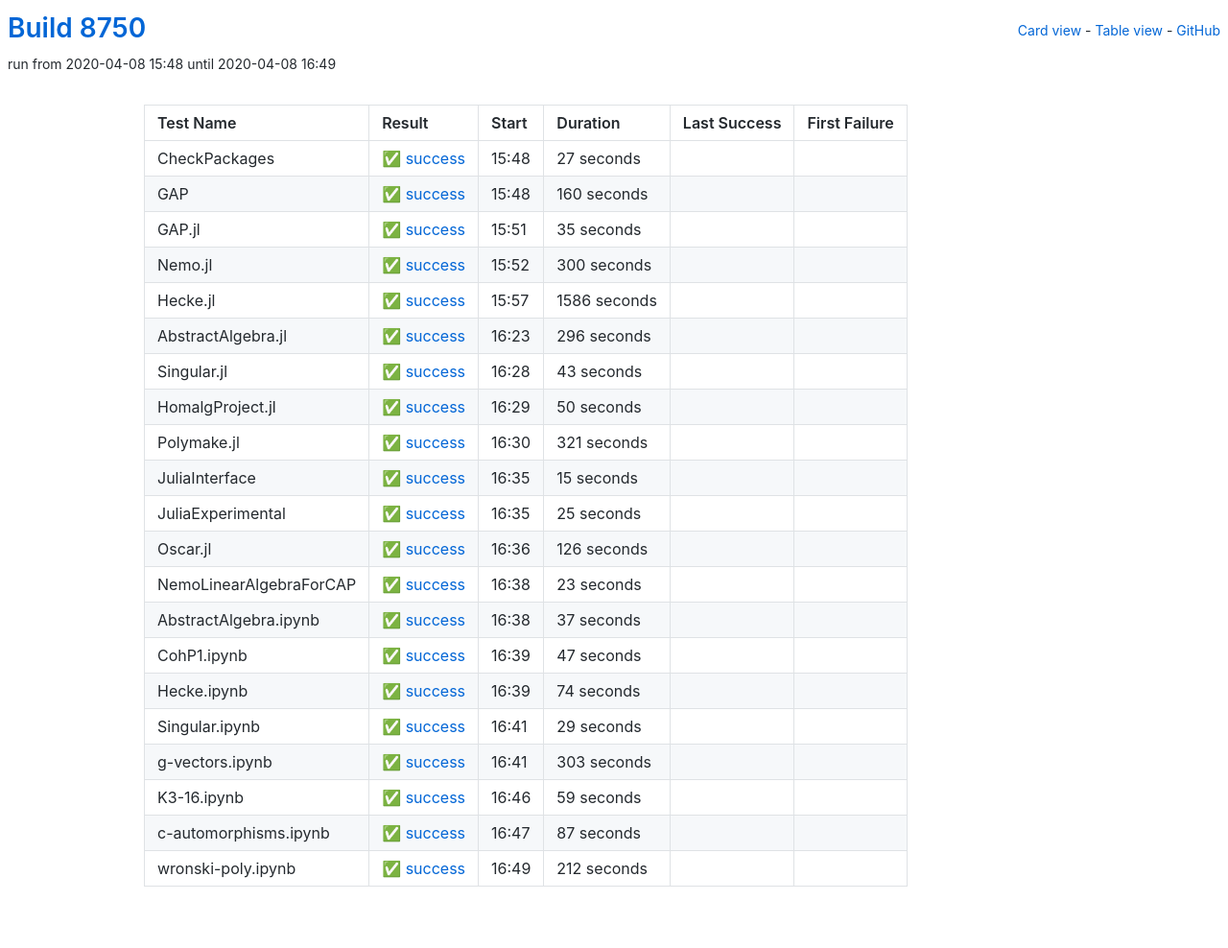
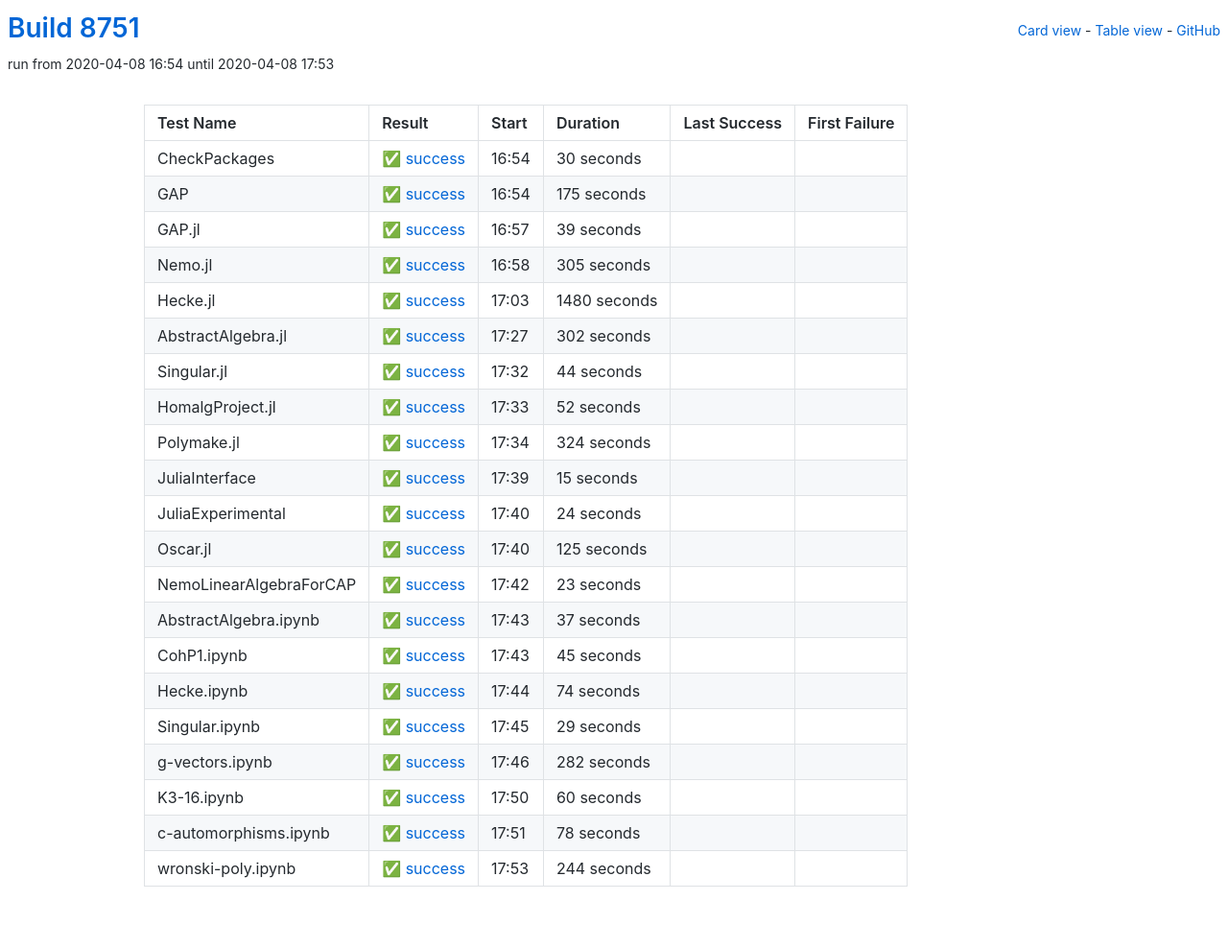
Before and after one commit to oscar-system/oscar-ci-status, a Jekyll site: the page built from table.html, in a window 1280 px wide. Shown: the whole page at 96% size. Built offline with Jekyll 4.4.1, drawn with Linux system fonts in a browser that asks for light colours.

Commit message:
Build 8751

```diff
--- a/_data/ci.yml
+++ b/_data/ci.yml
@@ -1,104 +1,104 @@
-build: 8750
-build_url: https://oscarci.mathematik.uni-kl.de/job/oscar/8750/
+build: 8751
+build_url: https://oscarci.mathematik.uni-kl.de/job/oscar/8751/
 job: oscar
 tests:
-- duration: 27
+- duration: 30
   exitcode: 0
   first_failure: false
   first_failure_url: null
   last_success: false
   last_success_url: null
-  log: https://oscarci.mathematik.uni-kl.de/job/oscar/8750/artifact/logs/build-8750/CheckPackages.log
+  log: https://oscarci.mathematik.uni-kl.de/job/oscar/8751/artifact/logs/build-8751/CheckPackages.log
   name: CheckPackages
-  start: 2020-04-08 15:48
+  start: 2020-04-08 16:54
   status: success
   success: true
-- duration: 160
+- duration: 175
   exitcode: 0
   first_failure: false
   first_failure_url: null
   last_success: false
   last_success_url: null
-  log: https://oscarci.mathematik.uni-kl.de/job/oscar/8750/artifact/logs/build-8750/GAP.log
+  log: https://oscarci.mathematik.uni-kl.de/job/oscar/8751/artifact/logs/build-8751/GAP.log
   name: GAP
-  start: 2020-04-08 15:48
+  start: 2020-04-08 16:54
   status: success
   success: true
-- duration: 35
+- duration: 39
   exitcode: 0
   first_failure: false
   first_failure_url: null
   last_success: false
   last_success_url: null
-  log: https://oscarci.mathematik.uni-kl.de/job/oscar/8750/artifact/logs/build-8750/GAP.jl.log
+  log: https://oscarci.mathematik.uni-kl.de/job/oscar/8751/artifact/logs/build-8751/GAP.jl.log
   name: GAP.jl
-  start: 2020-04-08 15:51
+  start: 2020-04-08 16:57
   status: success
   success: true
-- duration: 300
+- duration: 305
   exitcode: 0
   first_failure: false
   first_failure_url: null
   last_success: false
   last_success_url: null
-  log: https://oscarci.mathematik.uni-kl.de/job/oscar/8750/artifact/logs/build-8750/Nemo.jl.log
+  log: https://oscarci.mathematik.uni-kl.de/job/oscar/8751/artifact/logs/build-8751/Nemo.jl.log
   name: Nemo.jl
-  start: 2020-04-08 15:52
+  start: 2020-04-08 16:58
   status: success
   success: true
-- duration: 1586
+- duration: 1480
   exitcode: 0
   first_failure: false
   first_failure_url: null
   last_success: false
   last_success_url: null
-  log: https://oscarci.mathematik.uni-kl.de/job/oscar/8750/artifact/logs/build-8750/Hecke.jl.log
+  log: https://oscarci.mathematik.uni-kl.de/job/oscar/8751/artifact/logs/build-8751/Hecke.jl.log
   name: Hecke.jl
-  start: 2020-04-08 15:57
+  start: 2020-04-08 17:03
   status: success
   success: true
-- duration: 296
+- duration: 302
   exitcode: 0
   first_failure: false
   first_failure_url: null
   last_success: false
   last_success_url: null
-  log: https://oscarci.mathematik.uni-kl.de/job/oscar/8750/artifact/logs/build-8750/AbstractAlgebra.jl.log
+  log: https://oscarci.mathematik.uni-kl.de/job/oscar/8751/artifact/logs/build-8751/AbstractAlgebra.jl.log
   name: AbstractAlgebra.jl
-  start: 2020-04-08 16:23
+  start: 2020-04-08 17:27
   status: success
   success: true
-- duration: 43
+- duration: 44
   exitcode: 0
   first_failure: false
   first_failure_url: null
   last_success: false
   last_success_url: null
-  log: https://oscarci.mathematik.uni-kl.de/job/oscar/8750/artifact/logs/build-8750/Singular.jl.log
+  log: https://oscarci.mathematik.uni-kl.de/job/oscar/8751/artifact/logs/build-8751/Singular.jl.log
   name: Singular.jl
-  start: 2020-04-08 16:28
+  start: 2020-04-08 17:32
   status: success
   success: true
-- duration: 50
+- duration: 52
   exitcode: 0
   first_failure: false
   first_failure_url: null
   last_success: false
   last_success_url: null
-  log: https://oscarci.mathematik.uni-kl.de/job/oscar/8750/artifact/logs/build-8750/HomalgProject.jl.log
+  log: https://oscarci.mathematik.uni-kl.de/job/oscar/8751/artifact/logs/build-8751/HomalgProject.jl.log
   name: HomalgProject.jl
-  start: 2020-04-08 16:29
+  start: 2020-04-08 17:33
   status: success
   success: true
-- duration: 321
+- duration: 324
   exitcode: 0
   first_failure: false
   first_failure_url: null
   last_success: false
   last_success_url: null
-  log: https://oscarci.mathematik.uni-kl.de/job/oscar/8750/artifact/logs/build-8750/Polymake.jl.log
+  log: https://oscarci.mathematik.uni-kl.de/job/oscar/8751/artifact/logs/build-8751/Polymake.jl.log
   name: Polymake.jl
-  start: 2020-04-08 16:30
+  start: 2020-04-08 17:34
   status: success
   success: true
 - duration: 15
@@ -107,31 +107,31 @@ tests:
   first_failure_url: null
   last_success: false
   last_success_url: null
-  log: https://oscarci.mathematik.uni-kl.de/job/oscar/8750/artifact/logs/build-8750/JuliaInterface.log
+  log: https://oscarci.mathematik.uni-kl.de/job/oscar/8751/artifact/logs/build-8751/JuliaInterface.log
   name: JuliaInterface
-  start: 2020-04-08 16:35
+  start: 2020-04-08 17:39
   status: success
   success: true
-- duration: 25
+- duration: 24
   exitcode: 0
   first_failure: false
   first_failure_url: null
   last_success: false
   last_success_url: null
-  log: https://oscarci.mathematik.uni-kl.de/job/oscar/8750/artifact/logs/build-8750/JuliaExperimental.log
+  log: https://oscarci.mathematik.uni-kl.de/job/oscar/8751/artifact/logs/build-8751/JuliaExperimental.log
   name: JuliaExperimental
-  start: 2020-04-08 16:35
+  start: 2020-04-08 17:40
   status: success
   success: true
-- duration: 126
+- duration: 125
   exitcode: 0
   first_failure: false
   first_failure_url: null
   last_success: false
   last_success_url: null
-  log: https://oscarci.mathematik.uni-kl.de/job/oscar/8750/artifact/logs/build-8750/Oscar.jl.log
+  log: https://oscarci.mathematik.uni-kl.de/job/oscar/8751/artifact/logs/build-8751/Oscar.jl.log
   name: Oscar.jl
-  start: 2020-04-08 16:36
+  start: 2020-04-08 17:40
   status: success
   success: true
 - duration: 23
@@ -140,9 +140,9 @@ tests:
   first_failure_url: null
   last_success: false
   last_success_url: null
-  log: https://oscarci.mathematik.uni-kl.de/job/oscar/8750/artifact/logs/build-8750/NemoLinearAlgebraForCAP.log
+  log: https://oscarci.mathematik.uni-kl.de/job/oscar/8751/artifact/logs/build-8751/NemoLinearAlgebraForCAP.log
   name: NemoLinearAlgebraForCAP
-  start: 2020-04-08 16:38
+  start: 2020-04-08 17:42
   status: success
   success: true
 - duration: 37
@@ -151,20 +151,20 @@ tests:
   first_failure_url: null
   last_success: false
   last_success_url: null
-  log: https://oscarci.mathematik.uni-kl.de/job/oscar/8750/artifact/logs/build-8750/AbstractAlgebra.ipynb.log
+  log: https://oscarci.mathematik.uni-kl.de/job/oscar/8751/artifact/logs/build-8751/AbstractAlgebra.ipynb.log
   name: AbstractAlgebra.ipynb
-  start: 2020-04-08 16:38
+  start: 2020-04-08 17:43
   status: success
   success: true
-- duration: 47
+- duration: 45
   exitcode: 0
   first_failure: false
   first_failure_url: null
   last_success: false
   last_success_url: null
-  log: https://oscarci.mathematik.uni-kl.de/job/oscar/8750/artifact/logs/build-8750/CohP1.ipynb.log
+  log: https://oscarci.mathematik.uni-kl.de/job/oscar/8751/artifact/logs/build-8751/CohP1.ipynb.log
   name: CohP1.ipynb
-  start: 2020-04-08 16:39
+  start: 2020-04-08 17:43
   status: success
   success: true
 - duration: 74
@@ -173,9 +173,9 @@ tests:
   first_failure_url: null
   last_success: false
   last_success_url: null
-  log: https://oscarci.mathematik.uni-kl.de/job/oscar/8750/artifact/logs/build-8750/Hecke.ipynb.log
+  log: https://oscarci.mathematik.uni-kl.de/job/oscar/8751/artifact/logs/build-8751/Hecke.ipynb.log
   name: Hecke.ipynb
-  start: 2020-04-08 16:39
+  start: 2020-04-08 17:44
   status: success
   success: true
 - duration: 29
@@ -184,52 +184,52 @@ tests:
   first_failure_url: null
   last_success: false
   last_success_url: null
-  log: https://oscarci.mathematik.uni-kl.de/job/oscar/8750/artifact/logs/build-8750/Singular.ipynb.log
+  log: https://oscarci.mathematik.uni-kl.de/job/oscar/8751/artifact/logs/build-8751/Singular.ipynb.log
   name: Singular.ipynb
-  start: 2020-04-08 16:41
+  start: 2020-04-08 17:45
   status: success
   success: true
-- duration: 303
+- duration: 282
   exitcode: 0
   first_failure: false
   first_failure_url: null
   last_success: false
   last_success_url: null
-  log: https://oscarci.mathematik.uni-kl.de/job/oscar/8750/artifact/logs/build-8750/g-vectors.ipynb.log
+  log: https://oscarci.mathematik.uni-kl.de/job/oscar/8751/artifact/logs/build-8751/g-vectors.ipynb.log
   name: g-vectors.ipynb
-  start: 2020-04-08 16:41
+  start: 2020-04-08 17:46
   status: success
   success: true
-- duration: 59
+- duration: 60
   exitcode: 0
   first_failure: false
   first_failure_url: null
   last_success: false
   last_success_url: null
-  log: https://oscarci.mathematik.uni-kl.de/job/oscar/8750/artifact/logs/build-8750/K3-16.ipynb.log
+  log: https://oscarci.mathematik.uni-kl.de/job/oscar/8751/artifact/logs/build-8751/K3-16.ipynb.log
   name: K3-16.ipynb
-  start: 2020-04-08 16:46
+  start: 2020-04-08 17:50
   status: success
   success: true
-- duration: 87
+- duration: 78
   exitcode: 0
   first_failure: false
   first_failure_url: null
   last_success: false
   last_success_url: null
-  log: https://oscarci.mathematik.uni-kl.de/job/oscar/8750/artifact/logs/build-8750/c-automorphisms.ipynb.log
+  log: https://oscarci.mathematik.uni-kl.de/job/oscar/8751/artifact/logs/build-8751/c-automorphisms.ipynb.log
   name: c-automorphisms.ipynb
-  start: 2020-04-08 16:47
+  start: 2020-04-08 17:51
   status: success
   success: true
-- duration: 212
+- duration: 244
   exitcode: 0
   first_failure: false
   first_failure_url: null
   last_success: false
   last_success_url: null
-  log: https://oscarci.mathematik.uni-kl.de/job/oscar/8750/artifact/logs/build-8750/wronski-poly.ipynb.log
+  log: https://oscarci.mathematik.uni-kl.de/job/oscar/8751/artifact/logs/build-8751/wronski-poly.ipynb.log
   name: wronski-poly.ipynb
-  start: 2020-04-08 16:49
+  start: 2020-04-08 17:53
   status: success
   success: true
```
Also changed, not shown: README.md.
